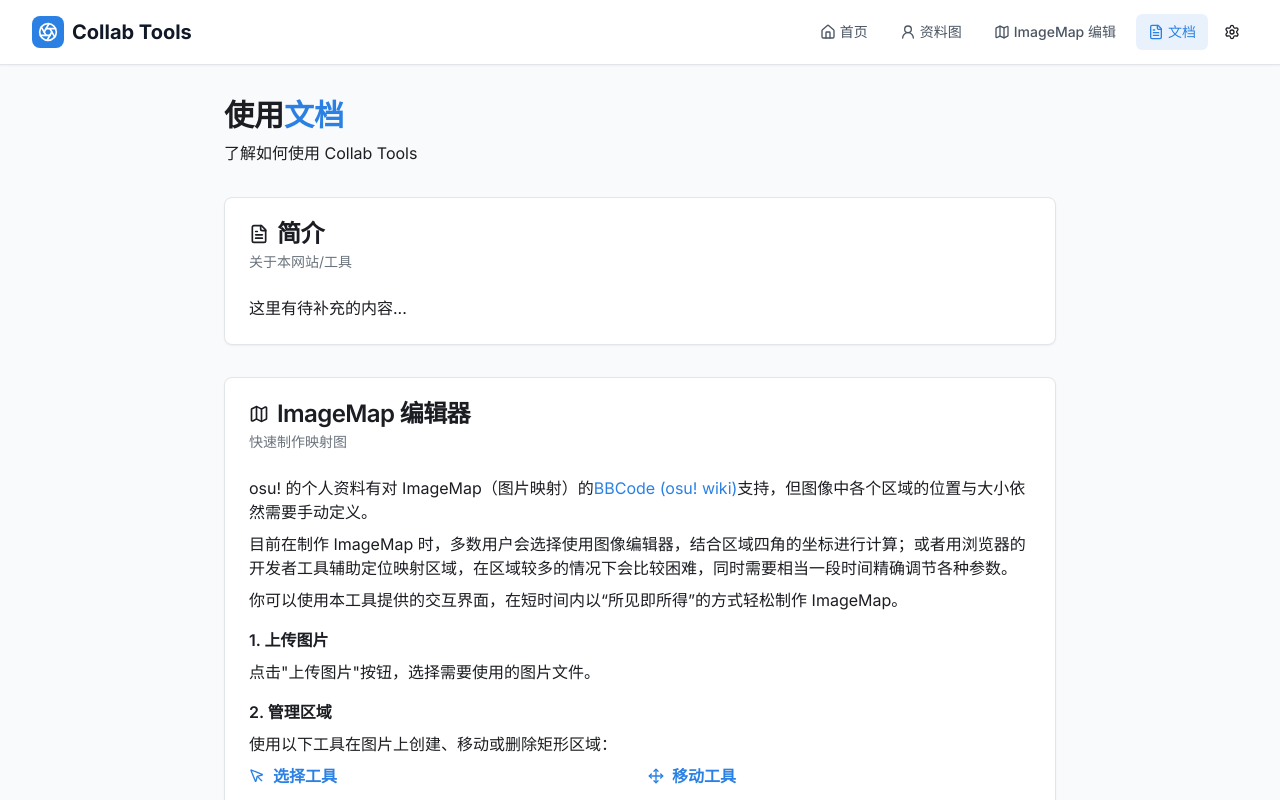
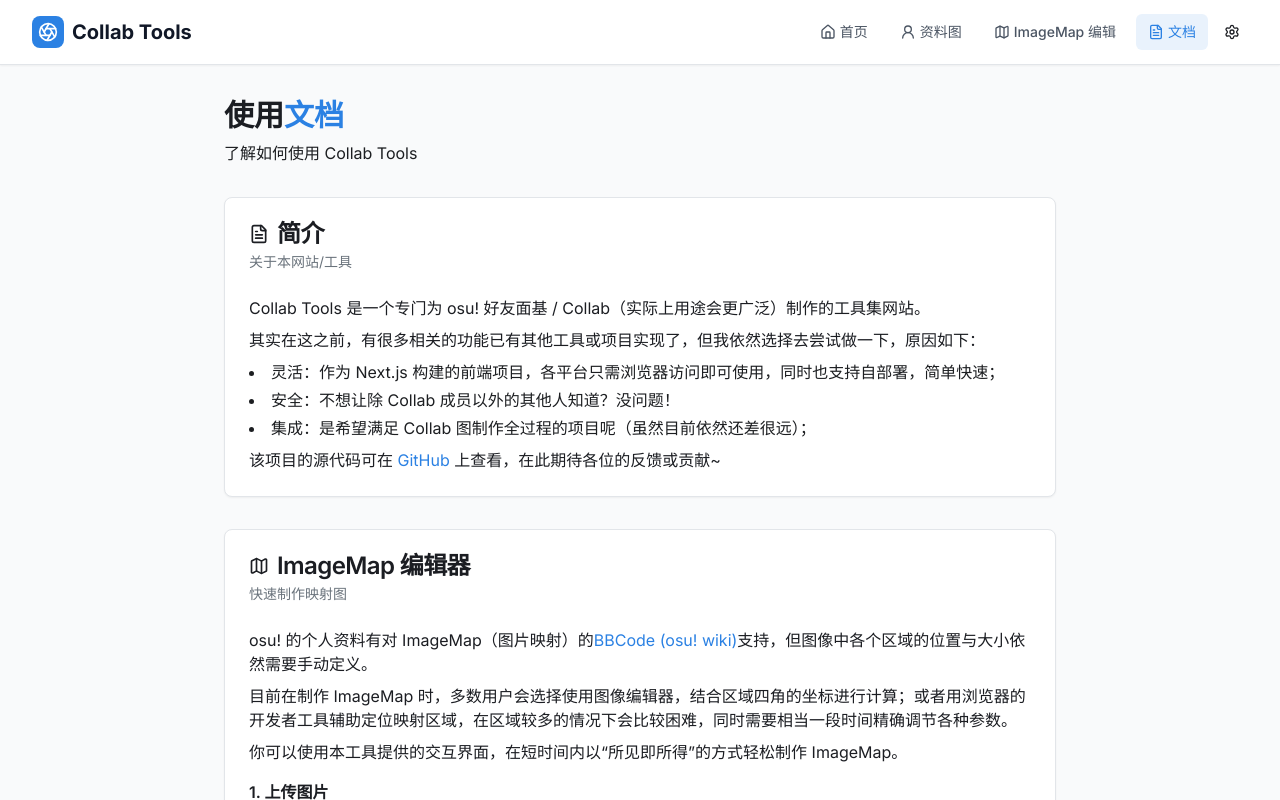
Before and after one commit to CloneWith/osu-collab-tools, a Next.js app: page /docs in a window 1280 px wide. Shown: the top 800 px of the page. Built offline with nearby package versions, Linux system fonts and the light colour scheme.

Commit message:
Expand readme and document introduction

```diff
--- a/app/docs/page.tsx
+++ b/app/docs/page.tsx
@@ -22,8 +22,19 @@ export default function DocsPage() {
                             </CardTitle>
                             <CardDescription>关于本网站/工具</CardDescription>
                         </CardHeader>
-                        <CardContent className="space-y-4">
-                            这里有待补充的内容...
+                        <CardContent className="space-y-2">
+                            <p>Collab Tools 是一个专门为 osu! 好友面基 / Collab（实际上用途会更广泛）制作的工具集网站。</p>
+                            <p>其实在这之前，有很多相关的功能已有其他工具或项目实现了，但我依然选择去尝试做一下，原因如下：</p>
+                            <ul className="list-disc list-inside space-y-1 text-secondary-foreground">
+                                <li>灵活：作为 Next.js
+                                    构建的前端项目，各平台只需浏览器访问即可使用，同时也支持自部署，简单快速；
+                                </li>
+                                <li>安全：不想让除 Collab 成员以外的其他人知道？没问题！</li>
+                                <li>集成：是希望满足 Collab 图制作全过程的项目呢（虽然目前依然还差很远）；</li>
+                            </ul>
+                            <p>该项目的源代码可在 <a href="https://github.com/CloneWith/osu-collab-tools"
+                                                     className="doc-link">GitHub</a> 上查看，在此期待各位的反馈或贡献~
+                            </p>
                         </CardContent>
                     </Card>
 
```
Also changed, not shown: 1 other file (tests, documents, lock files or other folders).
